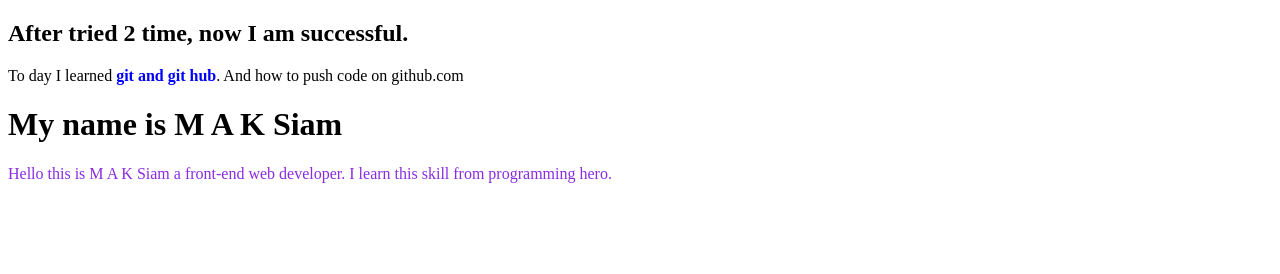
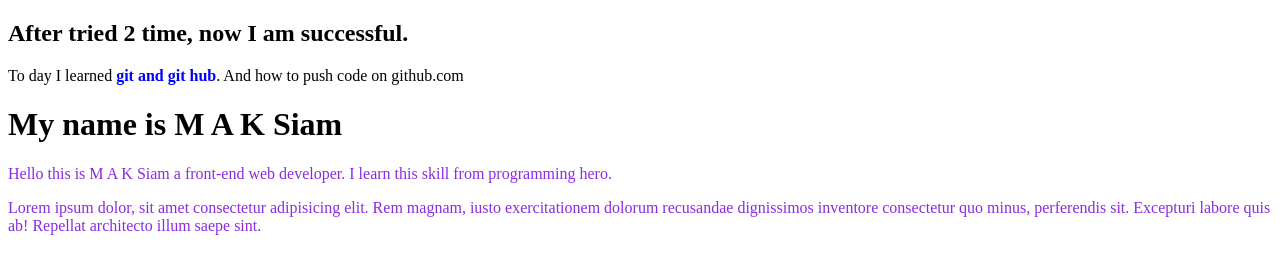
Before and after one commit to maksiam07/my-sample-website, a plain HTML site: page index.html in a window 1280 px wide. Drawn offline with Linux system fonts and the light colour scheme.

Commit message:
firt massage

```diff
--- a/index.html
+++ b/index.html
@@ -22,5 +22,8 @@
         <h1>My name is M A K Siam</h1>
         <p class="mak">Hello this is M A K Siam a front-end web developer. I learn this skill from programming hero.</p>
     </div>
+    <div>
+        <p class="mak">Lorem ipsum dolor, sit amet consectetur adipisicing elit. Rem magnam, iusto exercitationem dolorum recusandae dignissimos inventore consectetur quo minus, perferendis sit. Excepturi labore quis ab! Repellat architecto illum saepe sint.</p>
+    </div>
 </body>
 </html>
```
